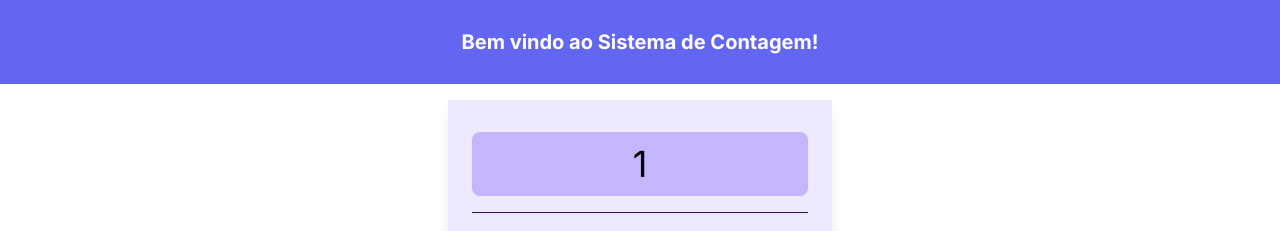
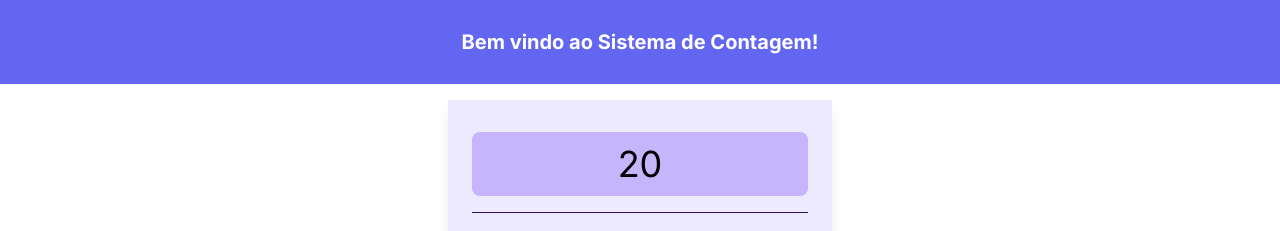
Before and after one commit to estevan324/counter-and-recipes, a Next.js app: page / in a window 1280 px wide. Shown: the top 231 px of the page. Built offline with nearby package versions, Linux system fonts and the light colour scheme.

Commit message:
add state to Counter

```diff
--- a/src/app/page.tsx
+++ b/src/app/page.tsx
@@ -4,7 +4,7 @@ import React from "react";
 export default function Home() {
   return (
     <div>
-      <Counter className="mt-4 mx-auto" initialCount={1} />
+      <Counter className="mt-4 mx-auto" initialCount={20} />
     </div>
   );
 }
--- a/src/components/counter/index.tsx
+++ b/src/components/counter/index.tsx
@@ -1,6 +1,6 @@
 "use client";
 
-import React from "react";
+import React, { useState } from "react";
 import CounterButton from "./CounterButton";
 import { FaPlus, FaMinus } from "react-icons/fa";
 
@@ -10,26 +10,36 @@ interface CounterProps {
 }
 
 export default function Counter({ className, initialCount = 0 }: CounterProps) {
+  const [counter, setCounter] = useState<number>(initialCount);
+
+  const handleIncrement = () => {
+    setCounter(counter + 1);
+  };
+
+  const handleDecrement = () => {
+    setCounter(counter - 1);
+  };
+
   return (
     <div
       className={`${className} shadow-lg w-96 p-6 bg-violet-100 divide-y divide-violet-950`}
     >
       <p className="text-4xl text-center py-3 my-2 bg-violet-300 rounded-lg">
-        {initialCount}
+        {counter}
       </p>
       <div className="my-4 flex justify-center">
         <div className="mt-5">
           <CounterButton
             backgroundColor="bg-red-700"
             hover="bg-red-800"
-            onClick={() => {}}
+            onClick={handleDecrement}
           >
             <FaMinus color="#fff" />
           </CounterButton>
           <CounterButton
             backgroundColor="bg-blue-700"
             hover="bg-blue-900"
-            onClick={() => {}}
+            onClick={handleIncrement}
           >
             <FaPlus color="#fff" />
           </CounterButton>
```
